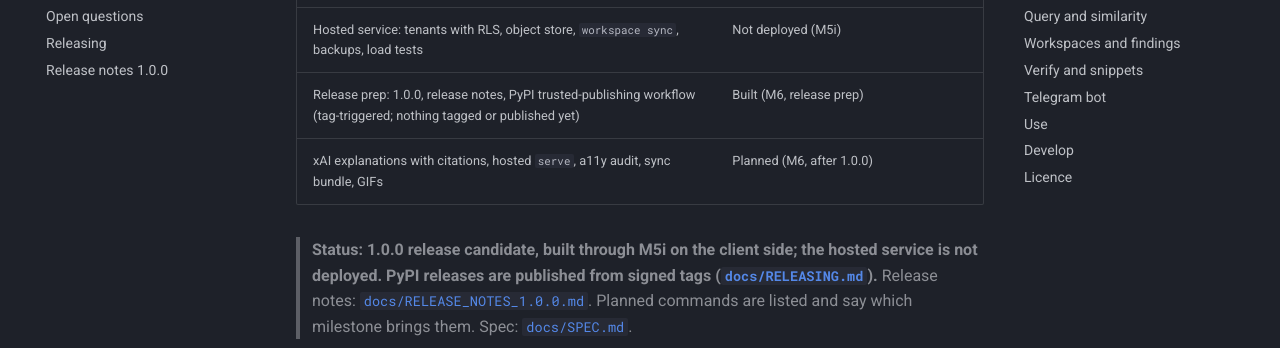
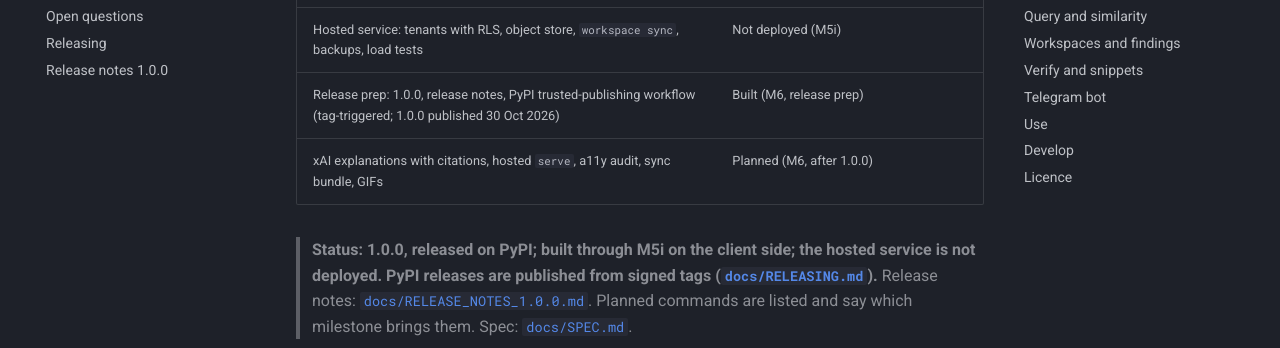
Before and after one commit to ao3575911/langSuite, an MkDocs documentation site: the page built from docs/guide.md, in a window 1280 px wide and 900 px high, scrolled down 1476 px. Shown: the part 173-521 px from the top of the window. Built offline with MkDocs 1.6.1 and Material for MkDocs 9.7.7, drawn with Linux system fonts in a browser that asks for light colours; comment, search, counter and statistics services are not loaded.

Commit message:
docs: 1.0.0 is on PyPI; fresh PyPI and Python badges (#26)
What: README and docs/index use a PyPI badge with cacheSeconds=3600 and add a Python versions badge; the status line says 1.0.0 is released on PyPI; docs/guide drops "nothing published yet".
Why: 1.0.0 was published from the signed v1.0.0 tag; the badge showed a stale cached "not found" and the docs still said release candidate.
Spec: §install (pipx install langsuite).
Tests: docs only; CI.

```diff
--- a/docs/guide.md
+++ b/docs/guide.md
@@ -24,10 +24,10 @@
 | `mode` per workspace or global (flag > workspace > global) | Built (M5h); LLM output bounds wait for xAI answers |
 | `login` (device code, RFC 8628), `logout`, `usage` (monthly quota, exit 5 at 100%, invoice preview from the local ledger); Stripe test-mode webhook handling (signed, replay-safe, live mode refused) | Client side built (M5i) |
 | Hosted service: tenants with RLS, object store, `workspace sync`, backups, load tests | Not deployed (M5i) |
-| Release prep: 1.0.0, release notes, PyPI trusted-publishing workflow (tag-triggered; nothing tagged or published yet) | Built (M6, release prep) |
+| Release prep: 1.0.0, release notes, PyPI trusted-publishing workflow (tag-triggered; 1.0.0 published 30 Oct 2026) | Built (M6, release prep) |
 | xAI explanations with citations, hosted `serve`, a11y audit, sync bundle, GIFs | Planned (M6, after 1.0.0) |
 
-> **Status: 1.0.0 release candidate, built through M5i on the client side; the hosted service is not deployed. PyPI releases are published from signed tags ([`docs/RELEASING.md`](RELEASING.md)).** Release notes: [`docs/RELEASE_NOTES_1.0.0.md`](RELEASE_NOTES_1.0.0.md). Planned commands are listed and say which milestone brings them. Spec: [`docs/SPEC.md`](SPEC.md).
+> **Status: 1.0.0, released on PyPI; built through M5i on the client side; the hosted service is not deployed. PyPI releases are published from signed tags ([`docs/RELEASING.md`](RELEASING.md)).** Release notes: [`docs/RELEASE_NOTES_1.0.0.md`](RELEASE_NOTES_1.0.0.md). Planned commands are listed and say which milestone brings them. Spec: [`docs/SPEC.md`](SPEC.md).
 
 ## Install
 
```
Also changed, not shown: README.md (+2 -2 lines), docs/index.md (+2 -2 lines).
